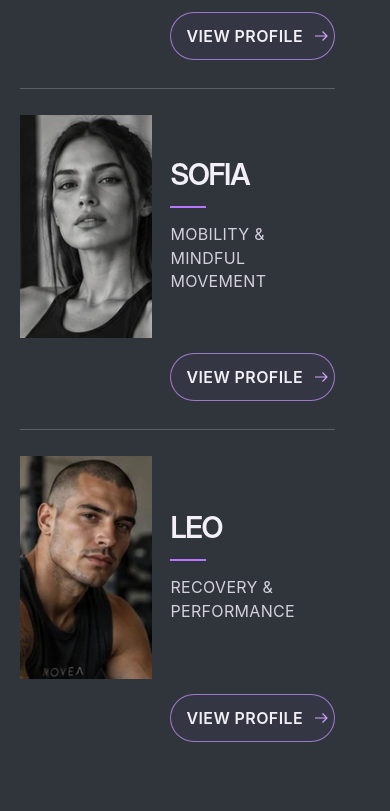
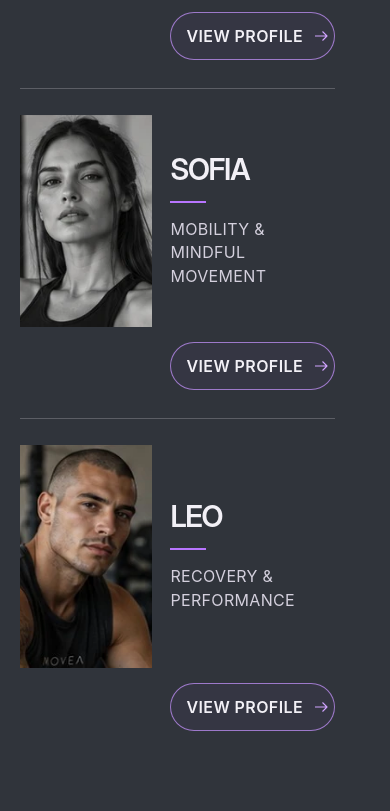
Before and after one commit to liya312013-bit/movea-feliya-concept, a plain HTML site: page public/index.html in a window 390 px wide. Shown: the part 4422-5233 px from the top of the page. Drawn offline with Linux system fonts and the light colour scheme.

Commit message:
Keep Sofia's ear visible in the mobile trainer portrait

```diff
--- a/public/index.html
+++ b/public/index.html
@@ -607,8 +607,9 @@ img{max-width:100%;display:block}
     height:223px;width:100%;margin:0;
   }
   .trainer__visual img{width:100%;height:100%;object-fit:cover;object-position:50% 34%}
-  .trainer--mark .trainer__visual{height:auto;max-height:223px;aspect-ratio:5/8}
+  :is(.trainer--mark,.trainer--sofia) .trainer__visual{height:auto;max-height:223px;aspect-ratio:5/8}
   .trainer--mark .trainer__visual img{object-position:92% 34%}
+  .trainer--sofia .trainer__visual img{object-position:80% 34%}
   .trainer__content,.trainer--shift .trainer__content{
     display:contents;min-height:0;border:0;padding:0;
   }
@@ -641,7 +642,7 @@ img{max-width:100%;display:block}
   .hero-capsule .note{line-height:1.42}
   .trainer,.trainer--shift{grid-template-columns:minmax(0,41%) minmax(0,1fr);gap:12px 14px}
   .trainer__visual,.trainer--shift .trainer__visual{height:205px}
-  .trainer--mark .trainer__visual{height:auto;max-height:205px}
+  :is(.trainer--mark,.trainer--sofia) .trainer__visual{height:auto;max-height:205px}
   .trainer__identity h3{margin-bottom:12px;}
   .trainer__accent{margin-bottom:12px}
   .trainer__action,.trainer--shift .trainer__action{grid-column:1/-1;font-size:16px;padding:9px 16px;max-width:100%}
@@ -1040,7 +1041,7 @@ img{max-width:100%;display:block}
         <p class="trainer__bio" id="trainer-bio-mark" hidden>Mark brings together lifting, carrying and balance work in varied functional sessions. Movements can be simplified or made more challenging so you can work at a level that suits you.<br><strong>Focus:</strong> coordination, full-body movement and practical strength.<span class="trainer__bio-break"></span><a class="trainer__contact" href="#movea-contact-form">START WITH MARK <span aria-hidden="true">↗</span></a></p>
       </div>
     </article>
-    <article class="trainer trainer--shift">
+    <article class="trainer trainer--shift trainer--sofia">
       <div class="trainer__visual photo-reveal">
         <img src="/assets/image-07940a89563c.webp" alt="SOFIA, MOVEA mobility & mindful movement trainer" loading="lazy" decoding="async" width="221" height="247">
       </div>
```
